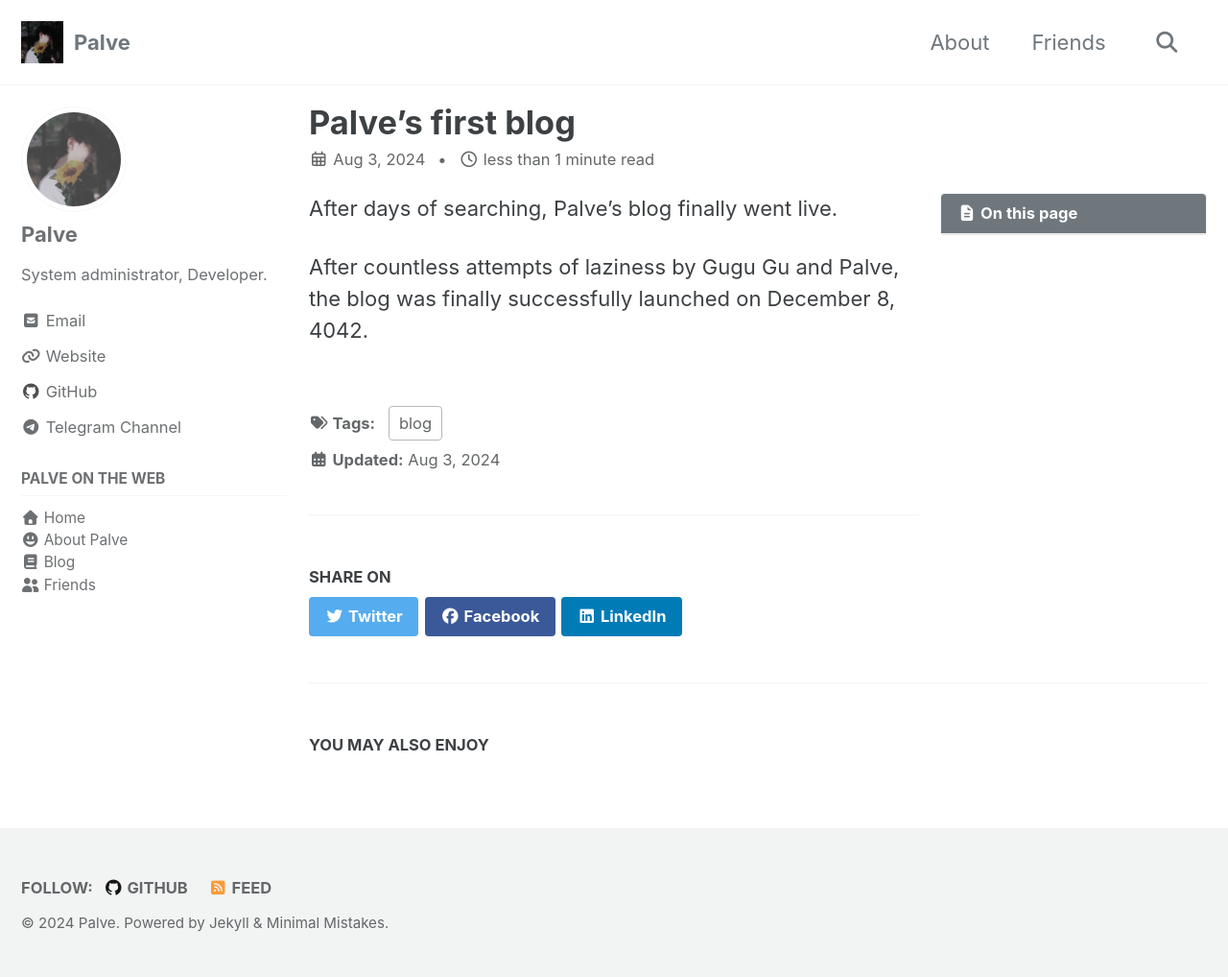
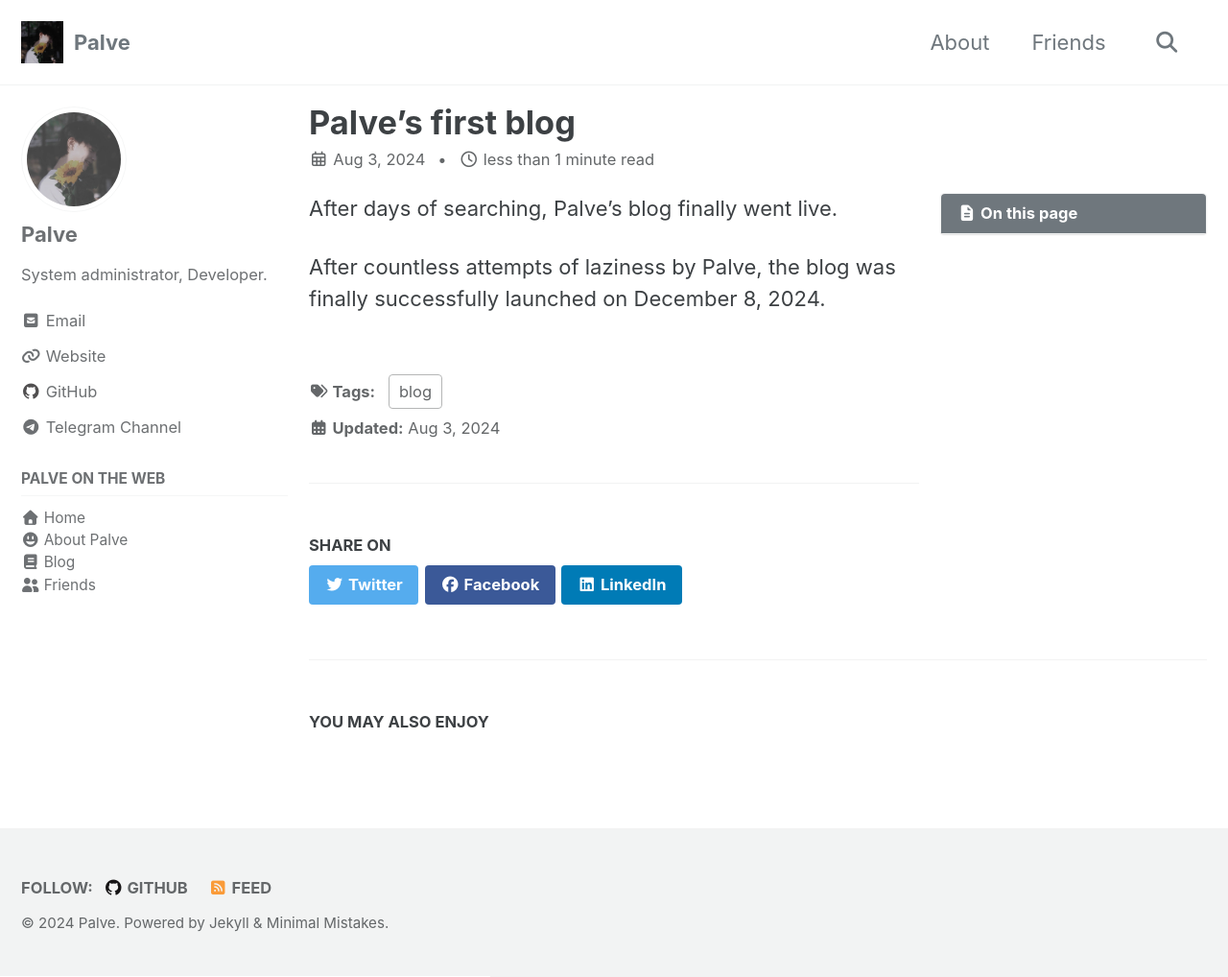
Before and after one commit to Palvef/Palve-blog, a Jekyll site: the page built from _posts/2024/2024-08-03-first-blog.md, in a window 1280 px wide and 1018 px high. Shown: the whole window at 96% size. Built offline with Jekyll 4.4.1, drawn with Linux system fonts in a browser that asks for light colours; cached includes are drawn as plain includes.

Commit message:
first blog

```diff
--- a/_posts/2024/2024-08-03-first-blog.md
+++ b/_posts/2024/2024-08-03-first-blog.md
@@ -5,4 +5,4 @@ tags: blog
 
 After days of searching, Palve's blog finally went live.
 
-After countless attempts of laziness by Gugu Gu and Palve, the blog was finally successfully launched on December 8, 4042.
+After countless attempts of laziness by Palve, the blog was finally successfully launched on December 8, 2024.
```
